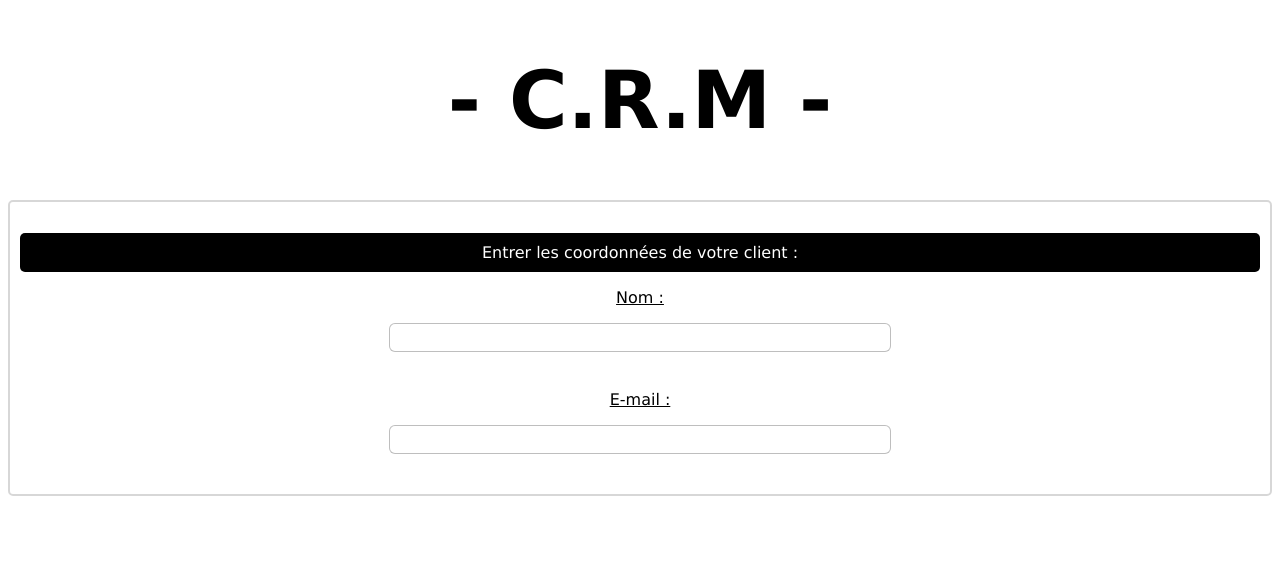
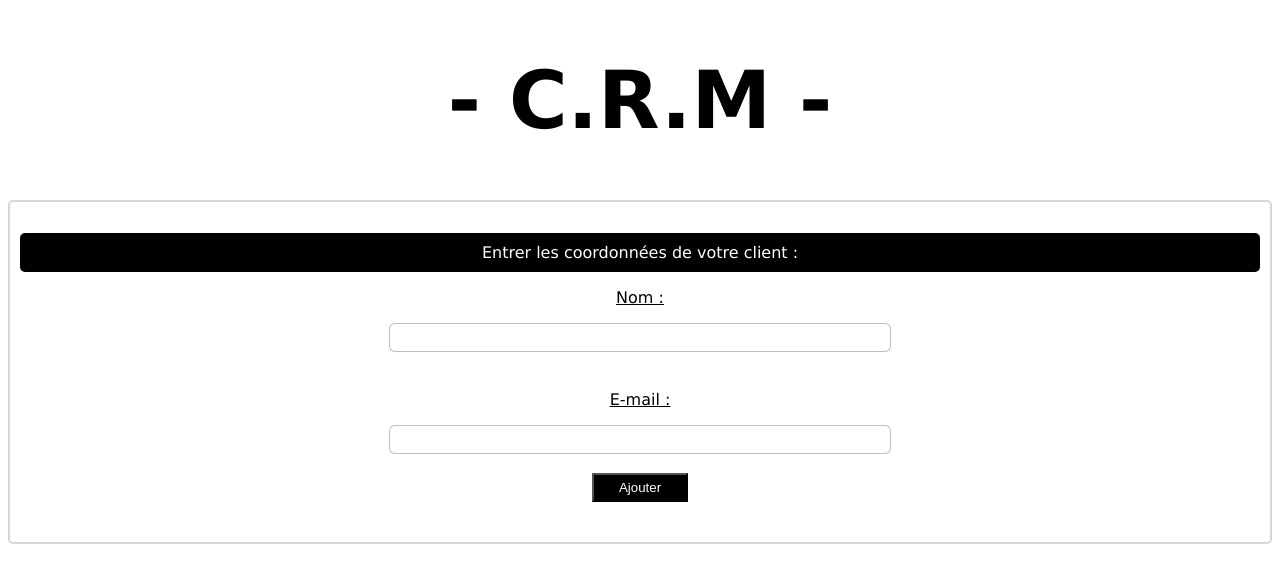
Before and after one commit to Anthonoir576/Projet-02_TypeScript, a React (Create React App) app: page / in a window 1280 px wide. Shown: the top 582 px of the page. Built offline with nearby package versions, Linux system fonts and the light colour scheme.

Commit message:
:FEAT: => Mise en form btn

```diff
--- a/src/index.tsx
+++ b/src/index.tsx
@@ -57,6 +57,13 @@ const App: React.FC = () => {
                        id="email"
                 />
 
+                <br />
+                <br />
+
+                <button type="submit">
+                    Ajouter
+                </button>
+
             </form>
         </div>
     );
--- a/src/styles/style.css
+++ b/src/styles/style.css
@@ -40,3 +40,10 @@ input {
     padding: 10px 5px;
     border-radius: 5px;
 }
+
+button {
+    padding: 5px 25px;
+    background: black;
+    color: white;
+    cursor: pointer;
+}
```
